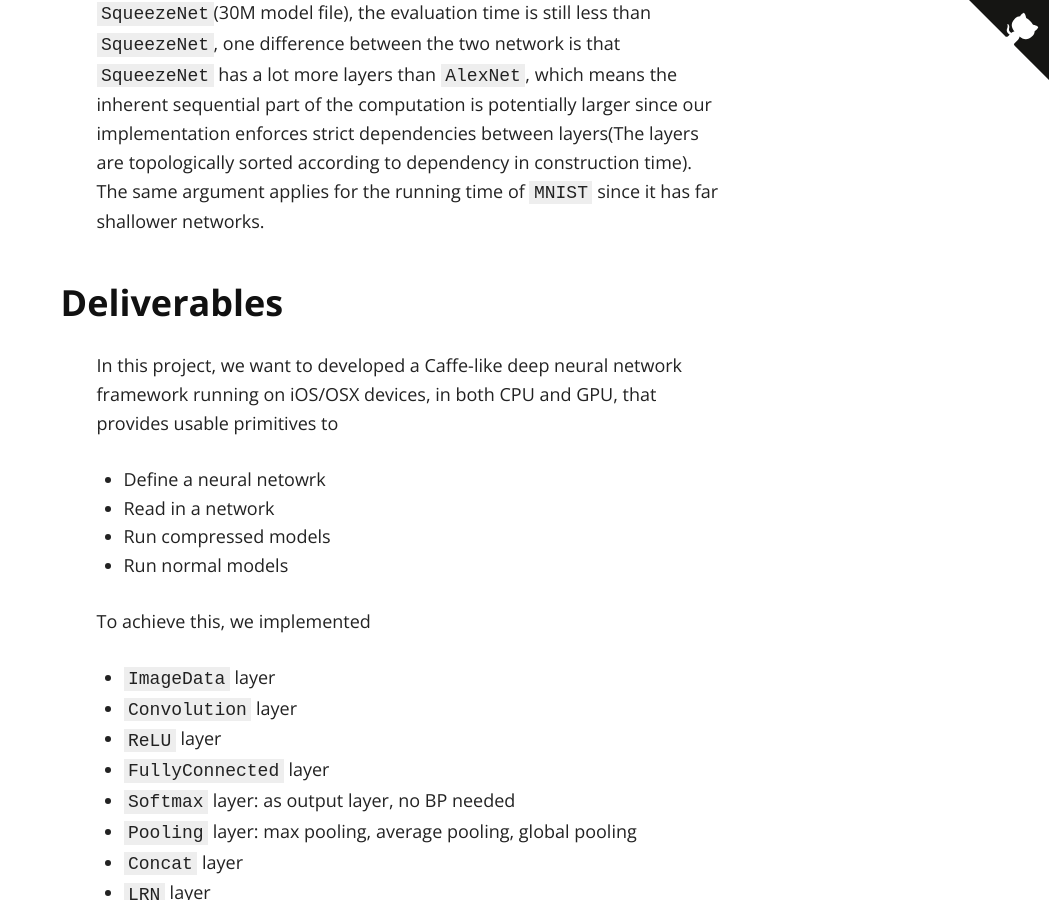
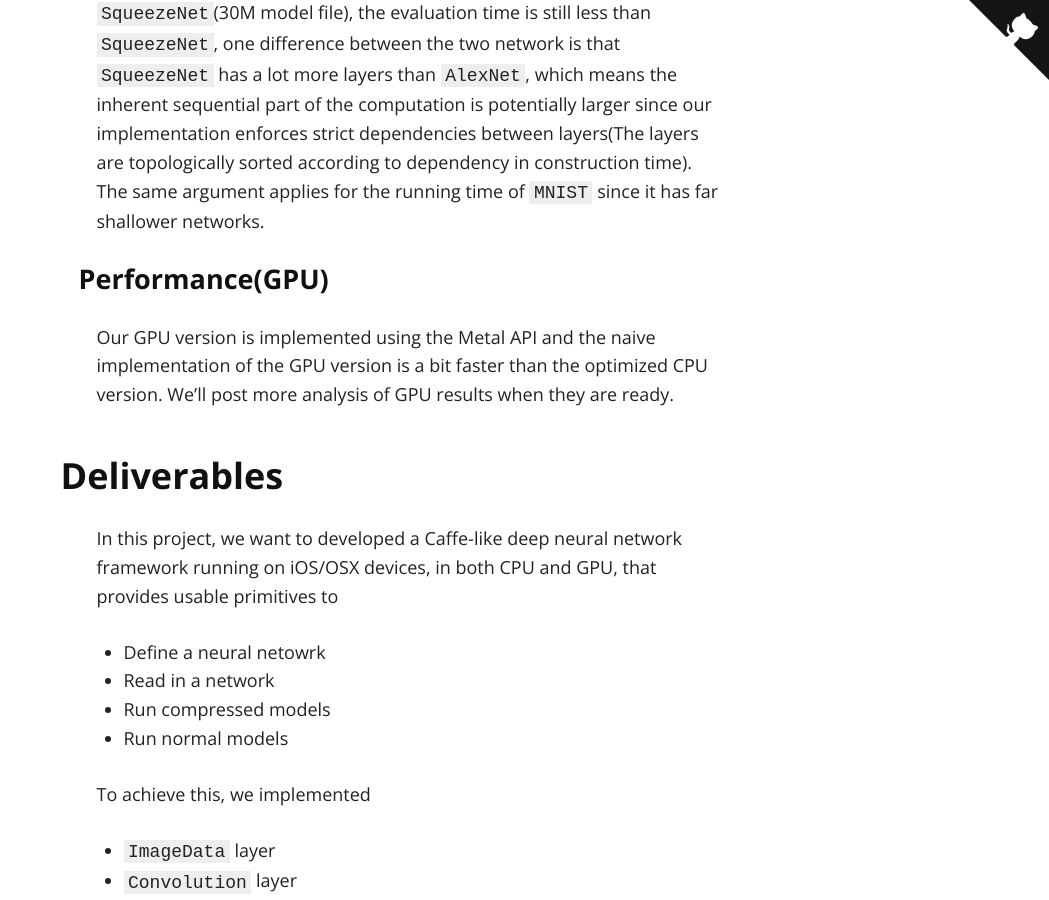
Before and after one commit to codinfox/espresso, a Jekyll site: the page built from index.md, in a window 1280 px wide and 900 px high, scrolled down 8058 px. Shown: the whole window, without its empty margins (231-1280 px from the left). Built offline with Jekyll 4.4.1, drawn with Linux system fonts in a browser that asks for light colours; nearby versions of some CDN libraries.

Commit message:
GPU performance

```diff
--- a/index.md
+++ b/index.md
@@ -97,6 +97,10 @@ The following table is the running time of evaluting 3 networks in our framework
 |`MNIST`(11M)| / |0.024s |
 
 Although `AlexNet` has much more parameters(200M model file) than `SqueezeNet`(30M model file), the evaluation time is still less than `SqueezeNet`, one difference between the two network is that `SqueezeNet` has a lot more layers than `AlexNet`, which means the inherent sequential part of the computation is potentially larger since our implementation enforces strict dependencies between layers(The layers are topologically sorted according to dependency in construction time). The same argument applies for the running time of `MNIST` since it has far shallower networks.
+
+#### Performance(GPU)
+
+Our GPU version is implemented using the Metal API and the naive implementation of the GPU version is a bit faster than the optimized CPU version. We'll post more analysis of GPU results when they are ready.
 
 ### Deliverables
 
```
